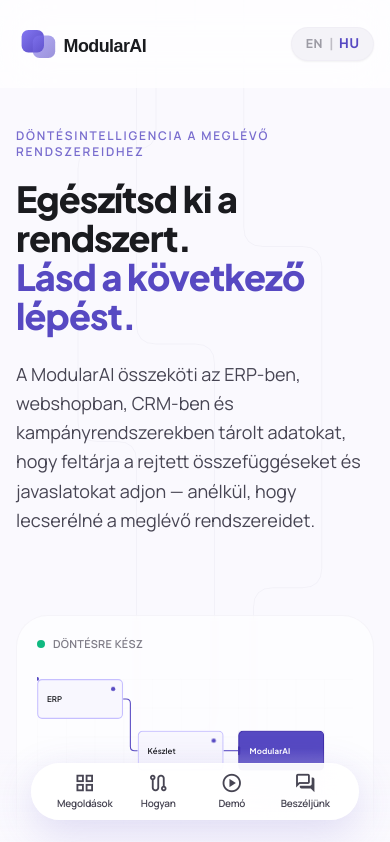
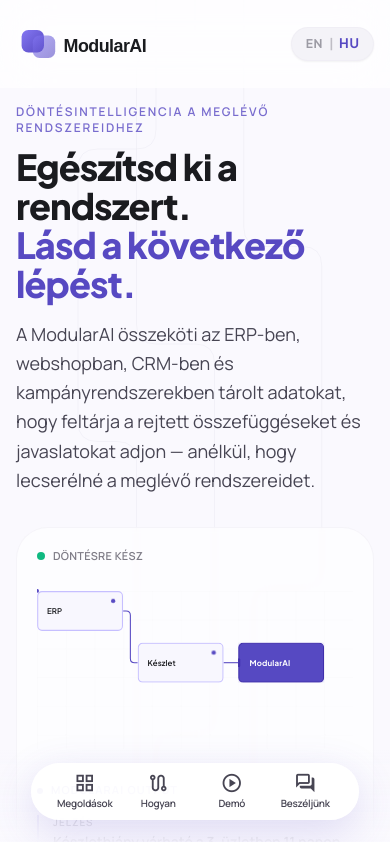
Before and after one commit to szarkamarci/modularsys, a React (Vite) app: page / in a window 390 px wide. Shown: the top 842 px of the page. Built offline with nearby package versions, Linux system fonts and the light colour scheme.

Commit message:
style: reduce mobile hero spacing to bring animation closer to the top

```diff
--- a/src/components/DockingHero.jsx
+++ b/src/components/DockingHero.jsx
@@ -377,21 +377,21 @@
   return (
     <section
       id="solution"
-      className="max-w-7xl mx-auto px-4 md:px-8 pt-28 md:pt-36 pb-16 md:pb-24 scroll-mt-20"
+      className="max-w-7xl mx-auto px-4 md:px-8 pt-24 md:pt-36 pb-16 md:pb-24 scroll-mt-20"
       aria-label="ModularAI docking demonstration"
     >
-      <div className="flex flex-col lg:flex-row gap-12 lg:gap-16 items-start">
+      <div className="flex flex-col lg:flex-row gap-8 lg:gap-16 items-start">
 
         {/* Left: copy */}
-        <div className="lg:w-[45%] pt-4 lg:pt-12">
-          <p className="text-xs font-bold uppercase tracking-[0.15em] text-primary/80 mb-5">
+        <div className="lg:w-[45%] pt-2 lg:pt-12">
+          <p className="text-xs font-bold uppercase tracking-[0.15em] text-primary/80 mb-3 md:mb-5">
             {t('hero.eyebrow')}
           </p>
-          <h1 className="font-headline text-4xl md:text-5xl lg:text-[3.4rem] font-extrabold tracking-tight text-on-surface leading-[1.08] mb-6">
+          <h1 className="font-headline text-4xl md:text-5xl lg:text-[3.4rem] font-extrabold tracking-tight text-on-surface leading-[1.08] mb-4 md:mb-6">
             {t('hero.headline')}<br />
             <span className="text-primary">{t('hero.headline2')}</span>
           </h1>
-          <p className="text-on-surface-variant text-lg leading-relaxed mb-8 max-w-lg">
+          <p className="text-on-surface-variant text-lg leading-relaxed mb-0 md:mb-8 max-w-lg">
             {t('hero.subtitle')}
           </p>
           <div className="hidden lg:flex flex-col sm:flex-row gap-3">
```
